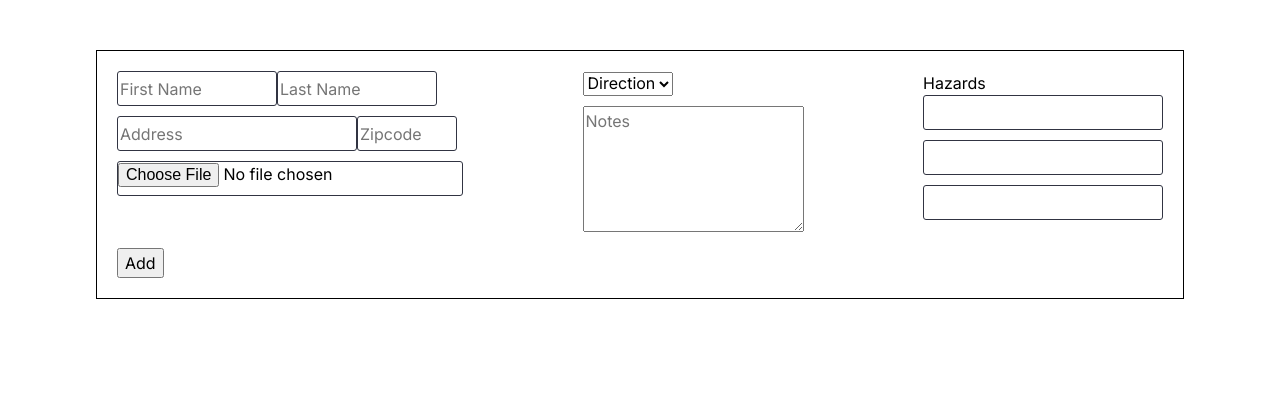
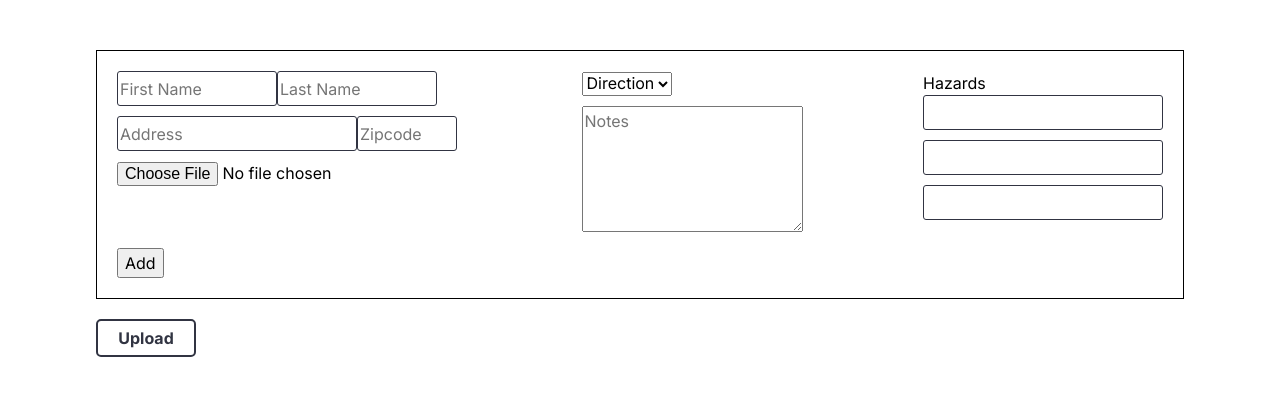
Before and after one commit to bmtymrak/allup-blower, a Django app: page / in a window 1280 px wide. Shown: the part 51-447 px from the top of the page. Run offline with Django 4.2, Linux system fonts and the light colour scheme; the visitor is signed in with stand-in values (Sample User, id 1); data that the repository does not hold is empty.

Commit message:
Upload csv to update order

```diff
--- a/static/base.css
+++ b/static/base.css
@@ -122,6 +122,11 @@ a {
     /* font-size: 2rem; */
 }
 
+.form-field>input[type="file"] {
+    border: None;
+}
+
+
 .zipcode>input {
     width: 100px;
 }
@@ -184,14 +189,24 @@ a {
 }
 
 
-.form-customer-add {
+.form-container {
     display: flex;
     justify-content: center;
+    flex-direction: column;
+    align-items: center;
 }
 
-.form-customer-add>form {
+.form-customer-add {
     width: 85%;
     border: 1px solid black;
+    padding: 20px 20px 20px 20px;
+}
+
+.form-customer-upload {
+    display: flex;
+    flex-direction: column;
+    align-items: center;
+    width: 85%;
     padding: 20px 20px 20px 20px;
 }
 
@@ -264,3 +279,38 @@ a {
 .customer-info-hazards>ul>li {
     font-size: 28px;
 }
+
+.upload-container {
+    display: flex;
+    justify-content: center;
+    margin-top: 20px;
+}
+
+.upload-wrapper {
+    width: 85%;
+}
+
+.upload-link-container {
+    width: 100px;
+}
+
+.upload-button {
+    display: flex;
+    justify-content: center;
+    width: 100px;
+    /* background-color: rgba(49, 52, 66, 1); */
+    border-radius: 5px;
+    border: 2px solid rgba(49, 52, 66, 1);
+    color: rgba(49, 52, 66, 1);
+    font-weight: bold;
+    padding-top: 5px;
+    padding-bottom: 5px;
+}
+
+.upload-button:hover {
+    background-color: rgba(49, 52, 66, 1);
+    border-radius: 5px;
+    /* border: 2px solid rgba(49, 52, 66, 1); */
+    color: white;
+
+}
--- a/templates/customers/list.html
+++ b/templates/customers/list.html
@@ -2,8 +2,8 @@
 
 {% block body %}
 
-<div class="form-customer-add">
-    <form method="POST" enctype="multipart/form-data">
+<div class="form-container">
+    <form class="form-customer-add" method="POST" enctype="multipart/form-data">
         <div class="customer-add-form">
             {% csrf_token %}
             {{form.non_field_errors}}
@@ -66,6 +66,15 @@
     </form>
 </div>
 
+
+<div class="upload-container">
+    <div class="upload-wrapper">
+        <div class="upload-link-container">
+            <a href="{% url 'upload_customers' %}"><div class="upload-button">Upload</div></a>
+        </div>
+    </div>
+</div>
+
 <div class="customer-list-container">
     <div class="customer-list-grid">
     {% for customer in customers %}
```
Also changed, not shown: templates/customers/upload.html (+13 -5 lines).
